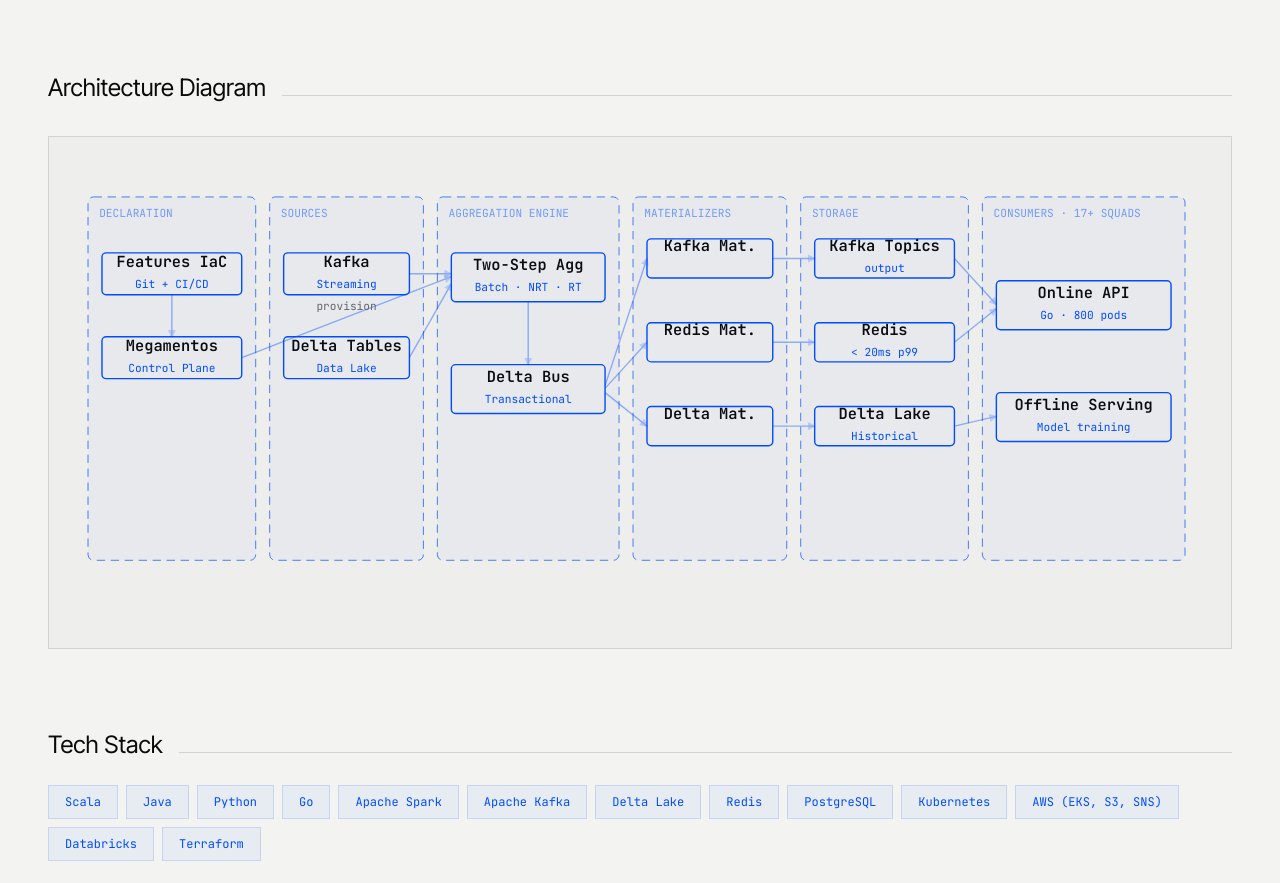
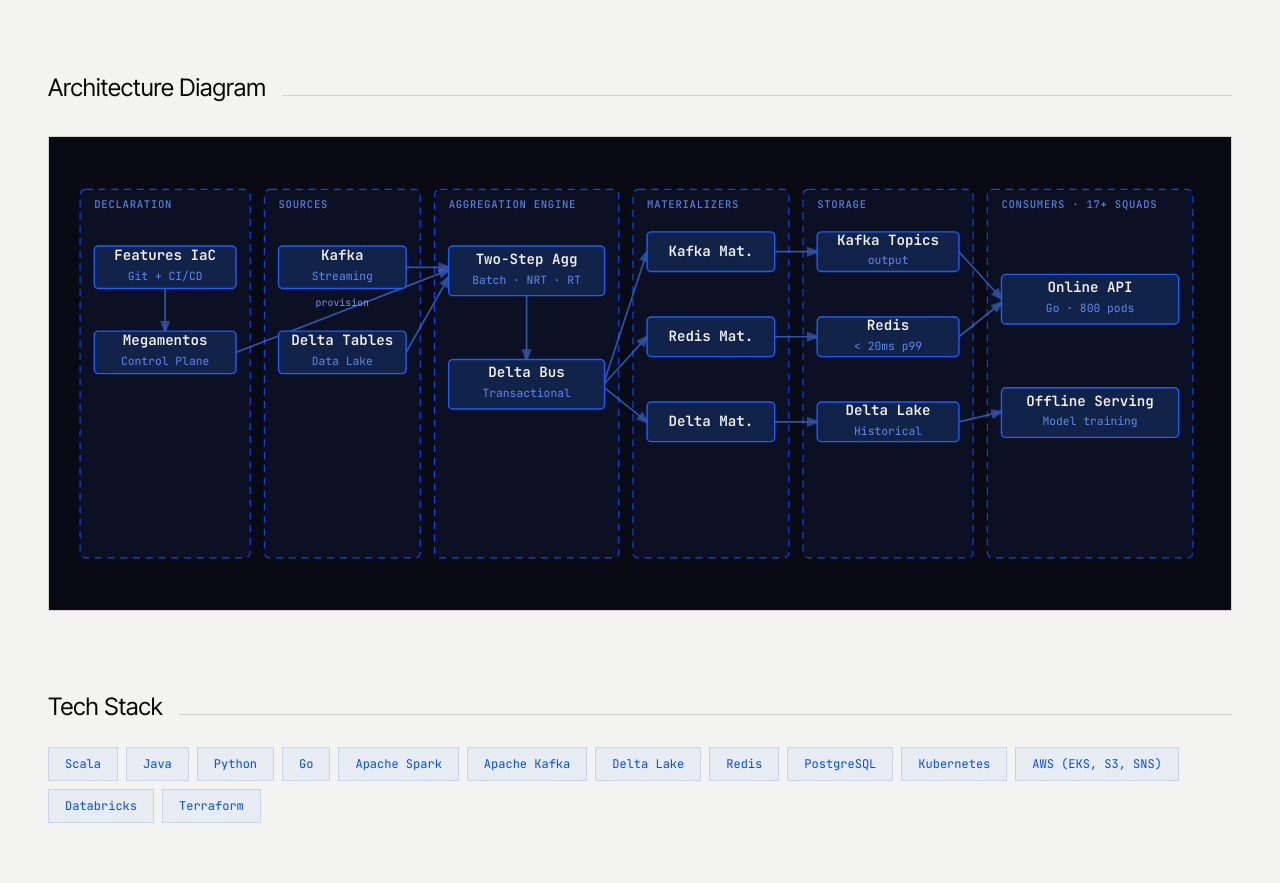
Before and after one commit to guhgg/gustavo-data-portfolio, a React (Vite) app: page /project/0 in a window 1280 px wide. Shown: the part 1180-2063 px from the top of the page. Built offline with nearby package versions, Linux system fonts and the light colour scheme.

Commit message:
Remove em dashes, fix diagram readability: dark bg, white text, better contrast

```diff
--- a/src/pages/ProjectDetail.jsx
+++ b/src/pages/ProjectDetail.jsx
@@ -143,24 +143,87 @@
             <h2 className="font-heading font-700 text-2xl">Architecture Diagram</h2>
             <div className="flex-1 h-px bg-border" />
           </div>
-          <div className="border border-border bg-foreground/[0.02] p-8">
-            <svg viewBox="0 0 800 320" className="w-full">
+          <div className="border border-border bg-[#0a0a14] p-6 overflow-x-auto rounded-sm">
+            <svg viewBox="0 0 800 300" className="w-full min-w-[600px]">
+              <defs>
+                <marker id="arrow" markerWidth="8" markerHeight="8" refX="6" refY="3" orient="auto">
+                  <path d="M0,0 L0,6 L8,3 z" fill="hsl(222, 100%, 65%)" opacity="0.8" />
+                </marker>
+              </defs>
+
+              {/* Groups first (background) */}
+              {project.diagram.groups && project.diagram.groups.map((g, i) => (
+                <g key={i}>
+                  <rect
+                    x={g.x} y={g.y}
+                    width={g.w} height={g.h}
+                    fill="hsl(222, 60%, 12%)"
+                    fillOpacity="0.5"
+                    stroke="hsl(222, 100%, 50%)"
+                    strokeWidth="0.8"
+                    strokeDasharray="5,4"
+                    rx="4"
+                  />
+                  <text
+                    x={g.x + 10} y={g.y + 13}
+                    fill="hsl(222, 100%, 70%)"
+                    fontSize="7.5"
+                    fontFamily="JetBrains Mono, monospace"
+                    fontWeight="600"
+                    letterSpacing="0.5"
+                    opacity="0.8"
+                  >
+                    {g.label}
+                  </text>
+                </g>
+              ))}
+
+              {/* Edges */}
+              {project.diagram.edges.map((edge, i) => (
+                <g key={i}>
+                  <line
+                    x1={edge.x1} y1={edge.y1}
+                    x2={edge.x2} y2={edge.y2}
+                    stroke="hsl(222, 100%, 65%)"
+                    strokeWidth="1.2"
+                    strokeDasharray={edge.dashed ? "5,4" : "0"}
+                    opacity="0.6"
+                    markerEnd="url(#arrow)"
+                  />
+                  {edge.label && (
+                    <text
+                      x={(edge.x1 + edge.x2) / 2}
+                      y={(edge.y1 + edge.y2) / 2 - 4}
+                      textAnchor="middle"
+                      fill="hsl(222, 100%, 75%)"
+                      fontSize="7"
+                      fontFamily="JetBrains Mono, monospace"
+                      opacity="0.9"
+                    >
+                      {edge.label}
+                    </text>
+                  )}
+                </g>
+              ))}
+
+              {/* Nodes (on top) */}
               {project.diagram.nodes.map((node, i) => (
                 <g key={i}>
                   <rect
                     x={node.x} y={node.y}
                     width={node.w || 100} height={node.h || 40}
-                    fill="none"
-                    stroke="hsl(222, 100%, 50%)"
+                    fill="hsl(222, 60%, 18%)"
+                    stroke="hsl(222, 100%, 55%)"
                     strokeWidth="1"
                     rx="3"
                   />
                   <text
                     x={node.x + (node.w || 100) / 2}
-                    y={node.y + (node.h || 40) / 2 - 5}
+                    y={node.y + (node.h || 40) / 2 - (node.sublabel ? 5 : 0)}
                     textAnchor="middle"
-                    fill="hsl(0, 0%, 4%)"
-                    fontSize="11"
+                    dominantBaseline={node.sublabel ? 'auto' : 'middle'}
+                    fill="hsl(0, 0%, 95%)"
+                    fontSize="10"
                     fontFamily="JetBrains Mono, monospace"
                     fontWeight="600"
                   >
@@ -169,68 +232,16 @@
                   {node.sublabel && (
                     <text
                       x={node.x + (node.w || 100) / 2}
-                      y={node.y + (node.h || 40) / 2 + 10}
+                      y={node.y + (node.h || 40) / 2 + 9}
                       textAnchor="middle"
-                      fill="hsl(222, 100%, 50%)"
+                      fill="hsl(222, 100%, 70%)"
                       fontSize="8"
                       fontFamily="JetBrains Mono, monospace"
+                      opacity="0.9"
                     >
                       {node.sublabel}
                     </text>
                   )}
-                </g>
-              ))}
-              {project.diagram.edges.map((edge, i) => (
-                <g key={i}>
-                  <defs>
-                    <marker id={`arrow-${i}`} markerWidth="6" markerHeight="6" refX="5" refY="3" orient="auto">
-                      <path d="M0,0 L0,6 L6,3 z" fill="hsl(222, 100%, 50%)" opacity="0.5" />
-                    </marker>
-                  </defs>
-                  <line
-                    x1={edge.x1} y1={edge.y1}
-                    x2={edge.x2} y2={edge.y2}
-                    stroke="hsl(222, 100%, 50%)"
-                    strokeWidth="1"
-                    strokeDasharray={edge.dashed ? "5,4" : "0"}
-                    opacity="0.4"
-                    markerEnd={`url(#arrow-${i})`}
-                  />
-                  {edge.label && (
-                    <text
-                      x={(edge.x1 + edge.x2) / 2}
-                      y={(edge.y1 + edge.y2) / 2 - 5}
-                      textAnchor="middle"
-                      fill="hsl(0, 0%, 40%)"
-                      fontSize="8"
-                      fontFamily="JetBrains Mono, monospace"
-                    >
-                      {edge.label}
-                    </text>
-                  )}
-                </g>
-              ))}
-              {project.diagram.groups && project.diagram.groups.map((g, i) => (
-                <g key={i}>
-                  <rect
-                    x={g.x} y={g.y}
-                    width={g.w} height={g.h}
-                    fill="hsl(222, 100%, 50%)"
-                    fillOpacity="0.03"
-                    stroke="hsl(222, 100%, 50%)"
-                    strokeWidth="0.5"
-                    strokeDasharray="6,4"
-                    rx="4"
-                  />
-                  <text
-                    x={g.x + 8} y={g.y + 14}
-                    fill="hsl(222, 100%, 50%)"
-                    fontSize="8"
-                    fontFamily="JetBrains Mono, monospace"
-                    opacity="0.5"
-                  >
-                    {g.label}
-                  </text>
                 </g>
               ))}
             </svg>
```
Also changed, not shown: src/lib/projects.js.
